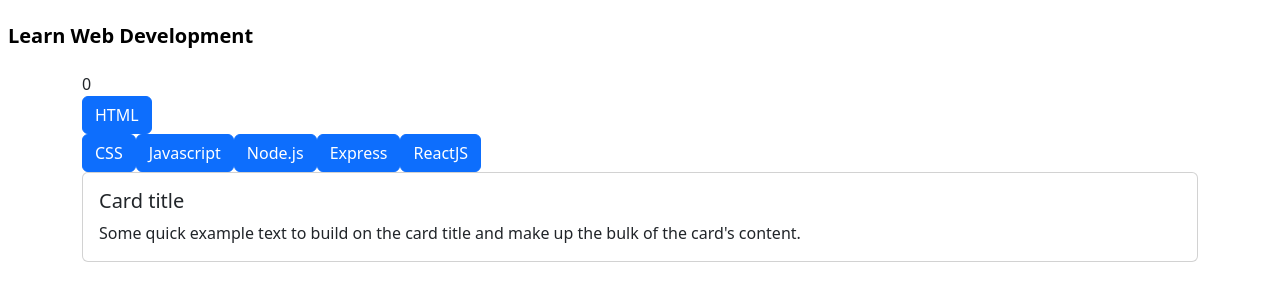
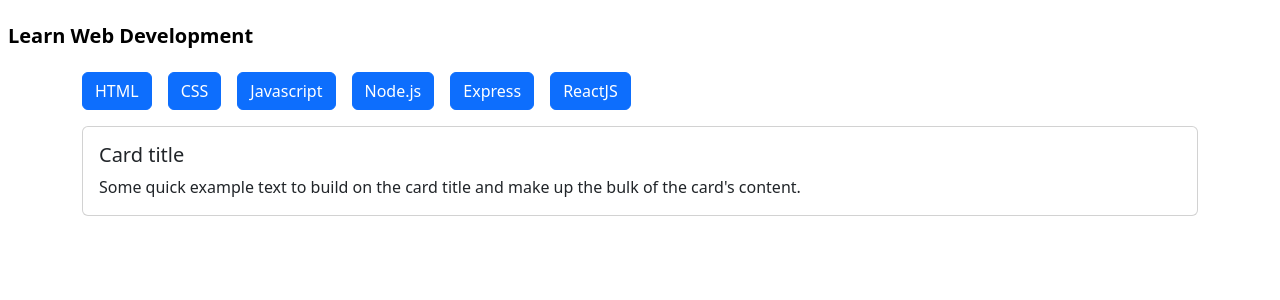
Before and after one commit to LuigiRac/react-use-state, a React (Vite) app: page / in a window 1280 px wide. Shown: the top 300 px of the page. Built offline with nearby package versions, Linux system fonts and the light colour scheme.

Commit message:
fixed layout

```diff
--- a/src/Components/ButtonComponents/HtmlContent.jsx
+++ b/src/Components/ButtonComponents/HtmlContent.jsx
@@ -10,10 +10,9 @@
     }
     return (
         <>
-            <div>
-                <div className="counter">{count}</div>
-                <button className="btn btn-primary" onClick={incrementa}>HTML</button>
-            </div>
+
+            {/* <div className="counter">{count}</div> */}
+            <button className="btn btn-primary" onClick={incrementa}>HTML</button>
 
 
         </>
--- a/src/Components/MainContent.jsx
+++ b/src/Components/MainContent.jsx
@@ -14,7 +14,7 @@
 
     return (
         <main className="container">
-            <div>
+            <div className="d-flex Justify-content-start gap-3 mb-3">
                 <HtmlContent />
                 <CssContent />
                 <JsContent />
```
